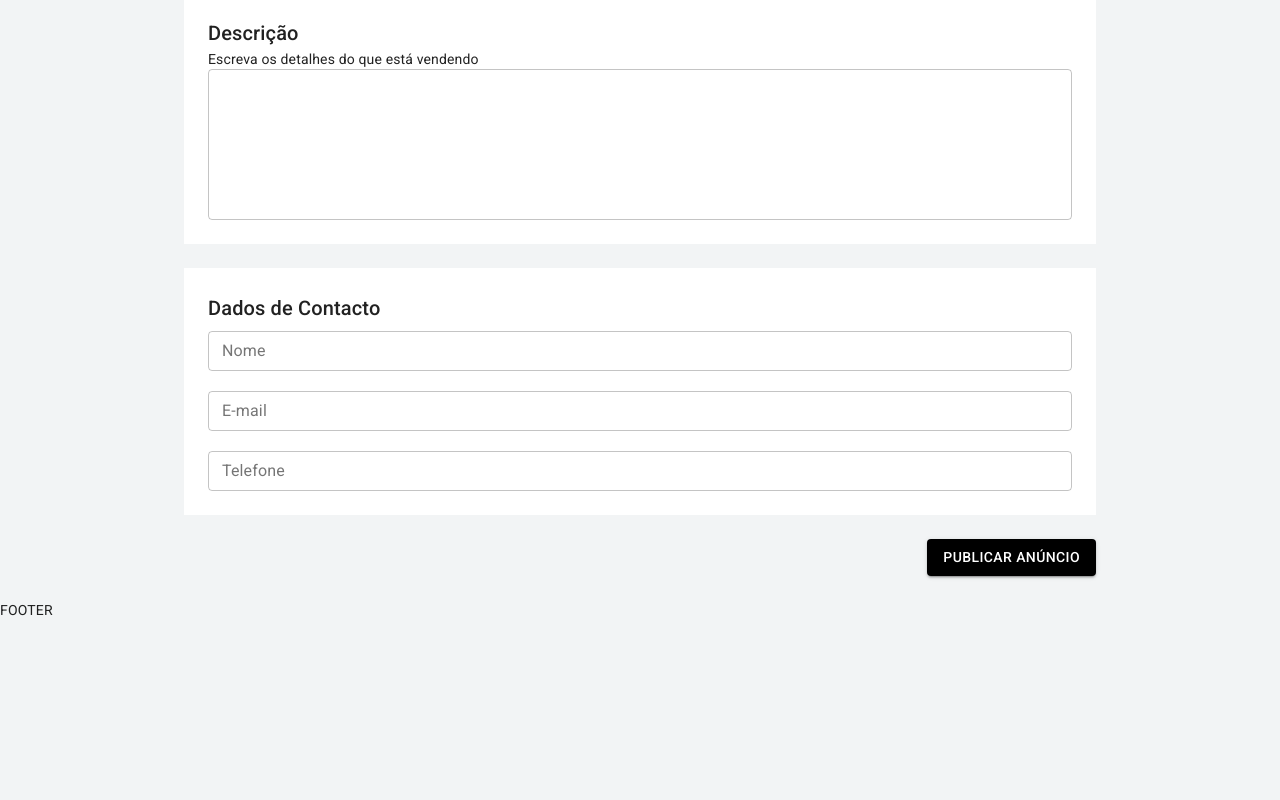
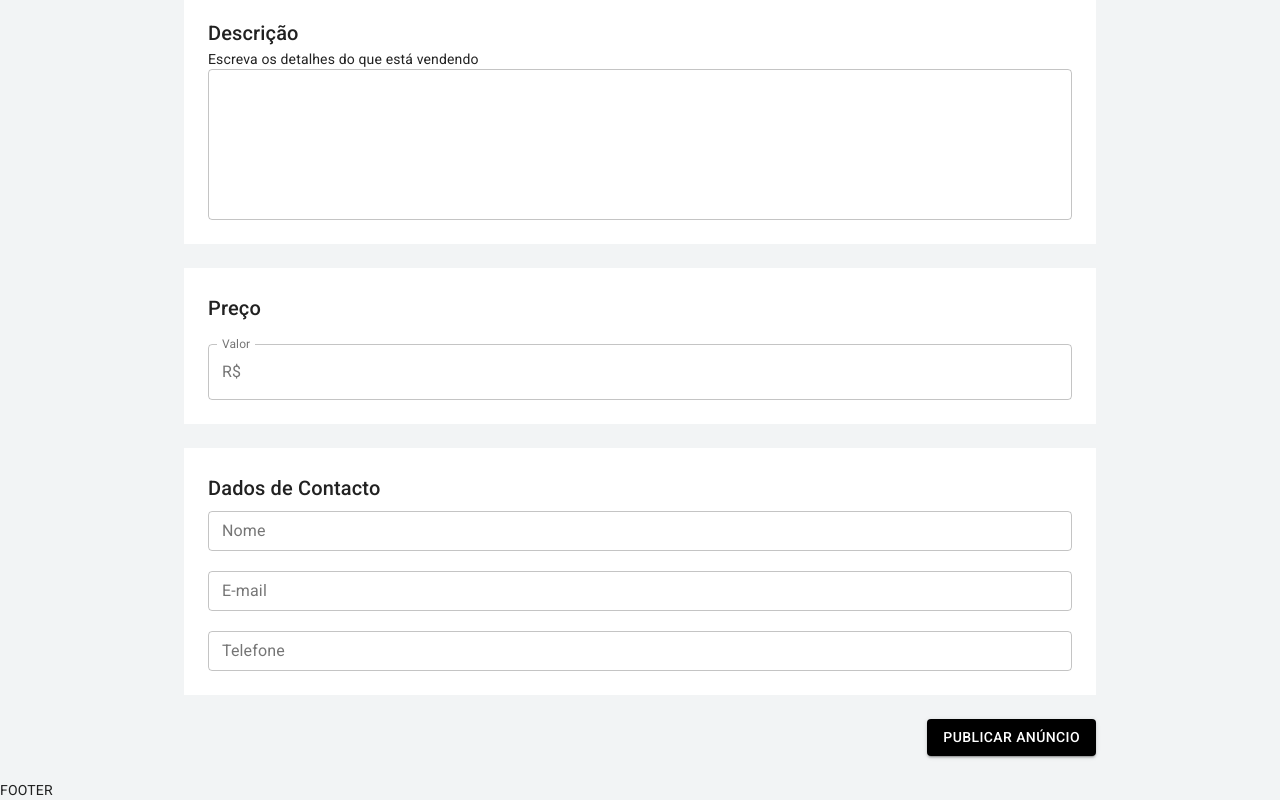
Before and after one commit to EvandroMonteiro/anunx, a Next.js app: page /user/publish in a window 1280 px wide. Shown: the part 824-1624 px from the top of the page. Before the commit the page ends 1444 px from the top, so only its background shows below. Built offline with nearby package versions, Linux system fonts and the light colour scheme.

Commit message:
adicionando box de preço

```diff
--- a/pages/user/publish.js
+++ b/pages/user/publish.js
@@ -7,7 +7,11 @@
   TextField,
   Select,
   Button,
-  IconButton
+  IconButton,
+  FormControl,
+  InputLabel,
+  OutlinedInput,
+  InputAdornment,
 } from '@material-ui/core'
 
 import { useDropzone } from 'react-dropzone'
@@ -214,6 +218,23 @@
 
       <Container maxWidth="md" className={classes.boxContainer}>
         <Box className={classes.box}>
+          <Typography component="h6" variant="h6" color="textPrimary">
+            Preço
+          </Typography>
+          <br />
+          <FormControl fullWidth variant="outlined">
+            <InputLabel>Valor</InputLabel>
+            <OutlinedInput
+              onChange={() => { }}
+              startAdornment={<InputAdornment position="start">R$</InputAdornment>}
+              labelWidth={40}
+            />
+          </FormControl>
+        </Box>
+      </Container>
+
+      <Container maxWidth="md" className={classes.boxContainer}>
+        <Box className={classes.box}>
           <Typography component="h6" variant="h6" color="textPrimary" gutterBottom>
             Dados de Contacto
           </Typography>
```
